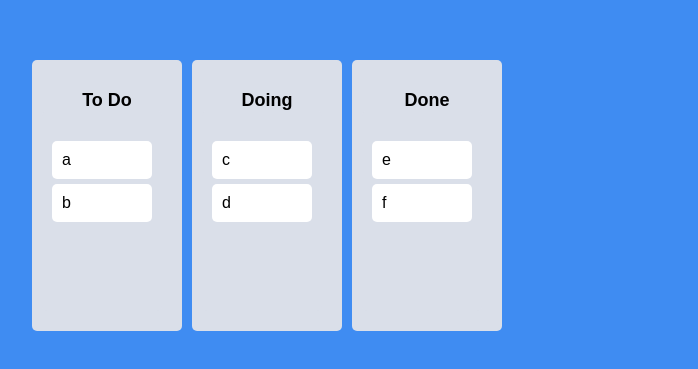
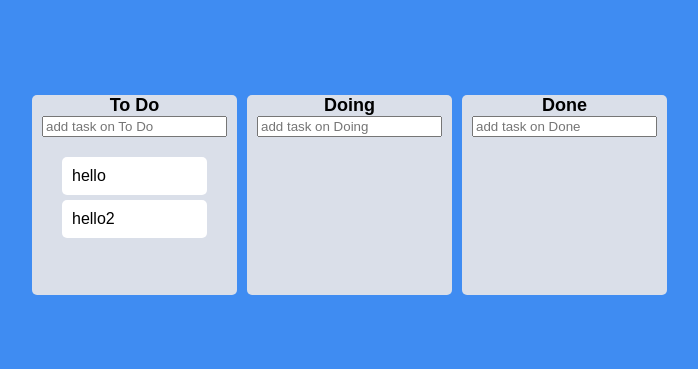
Before and after one commit to hyungjun-tech01/my-app, a React (Create React App) app: page / in a window 1280 px wide. Shown: the part 205-574 px from the top of the page, without its empty margins (368-1066 px from the left). Built offline with nearby package versions, Linux system fonts and the light colour scheme.

Commit message:
to do 입력

```diff
--- a/src/AppDnd.tsx
+++ b/src/AppDnd.tsx
@@ -34,17 +34,39 @@ function AppDnd() {
   const onDragEnd = (info:DropResult)=>{
       console.log(info);
       const {draggableId, destination, source} = info;
+      if(!destination) return;
+
      if(destination?.droppableId === source.droppableId){
        //we are same board
        setToDos(allBoard => {
+
         const copyToDos = [...allBoard[source.droppableId]];
+        const taskObj = copyToDos[source.index];
         // delet
         copyToDos.splice(source.index, 1);
+
         //if(destination?.draggableId) {}
-         copyToDos.splice(destination?.index, 0, draggableId);
+        copyToDos.splice(destination?.index, 0, taskObj);
+
         return {
           ...allBoard,
           [source.droppableId]:copyToDos,
+        }
+      });
+     }
+     if(destination.droppableId !== source.droppableId){
+       //cross board movement
+       setToDos( allBoard => {
+         const sourceBoard = [...allBoard[source.droppableId]];
+         const taskObj = sourceBoard[source.index];
+         const targetBoard = [...allBoard[destination.droppableId]];
+
+         sourceBoard.splice(source.index, 1);
+         targetBoard.splice(destination.index, 0, taskObj)
+         return{
+           ...allBoard,
+           [source.droppableId]:sourceBoard,
+           [destination.droppableId]:targetBoard,
          }
        });
      }
--- a/src/components/Board.tsx
+++ b/src/components/Board.tsx
@@ -1,14 +1,19 @@
 import {Droppable} from "react-beautiful-dnd";
 import styled from "styled-components";
 import DraggableCard from "./DraggableCard";
+import {useForm} from "react-hook-form";
+import IDndToDo from "./atoms";
 
 const Wrapper = styled.div`
-  padding : 20px 10px;
-  padding-top:30px;
+  padding : 00px 10px;
+  padding-top:0px;
+  padding-bottom : 10px;
   background-color : ${(props)=>props.theme.boardColor};
   border-radius : 5px;
   margin-right : 10px;
   min-height: 200px;
+  display:flex;
+  flex-direction : column;
 `;
 const Title = styled.h2`
   text-align:center;
@@ -17,24 +22,55 @@ const Title = styled.h2`
   font-size: 18px;
 `;
 
+interface IAreaProps{
+  isDraggingFromThis : boolean;
+  isDraggingOver : boolean;
+}
+const Area =styled.div<IAreaProps>`
+  background-color : ${props=>props.isDraggingOver ? "#dfe6e9":props.isDraggingFromThis ? "#b2bec3":"transparent "};
+  flex-grow : 1;
+  transition: background-color 0.5s ease-in-out;
+  padding:20px;
+`;
+const Form = styled.form`
+  width:100%;
+`;
 
 interface IBoardProps{
-    toDos:string[],
+    toDos:IDndToDo[],
     boardId:string;
 }
+interface IForm{
+  aaaa : string;
+};
+
 function Board({toDos, boardId}:IBoardProps){
+    const {register, setValue, handleSubmit} = useForm<IForm>();
+    const onValid = (data:IForm) => {
+      console.log(data);
+          setValue("aaaa", "");
+    };
     return (
       <Wrapper>
         <Title>{boardId}</Title>
+        <Form onSubmit={handleSubmit(onValid)}>
+          <input
+            {...register("aaaa", {required:true})}
+            type="text"
+            placeholder = {`add task on ${boardId}`}/>
+        </Form>
         <Droppable droppableId={boardId}>
-          {(magic)=>(
-            <Wrapper ref={magic.innerRef} {...magic.droppableProps} >
+          {(magic, snapshot)=>(
+            <Area
+              isDraggingOver={snapshot.isDraggingOver}
+              isDraggingFromThis = {Boolean(snapshot.draggingFromThisWith)}
+              ref={magic.innerRef} {...magic.droppableProps} >
               {toDos.map( (toDo, index)=> (
-                <DraggableCard key={toDo} index={index} toDo={toDo} />
+                <DraggableCard key={toDo.id} index={index} toDoId={toDo.id} toDoText={toDo.text} />
               ))
               }
               {magic.placeholder}
-            </Wrapper>
+            </Area>
           )}
         </Droppable>
       </Wrapper>
--- a/src/components/DraggableCard.tsx
+++ b/src/components/DraggableCard.tsx
@@ -3,23 +3,24 @@ import {Draggable} from "react-beautiful-dnd";
 import styled from "styled-components";
 import React from "react";
 
-const Card = styled.div`
-  background-color : ${(props)=> props.theme.cardColor};
+const Card = styled.div<{isDragging : boolean}>`
+  background-color : ${(props)=> props.isDragging ? "#74b9ff": props.theme.cardColor};
   padding : 10px 10px;
   border-radius : 5px;
   margin-bottom : 5px;
+  box-shadow : ${props => props.isDragging ? "0px 2px 5px rgba(0,0,0,0.5)" : "none"};
 `;
 interface IDraggableCardProps{
-    toDo:string;
+    toDoId:number;
+    toDoText:string;
     index:number;
 }
-function DraggableCard({toDo,index }: IDraggableCardProps){
-    console.log(toDo);
+function DraggableCard({toDoId, toDoText, index }: IDraggableCardProps){
     return (
-        <Draggable draggableId={toDo} index={index} key= {toDo}>
-                { (magic)=> (
-                  <Card ref={magic.innerRef} {...magic.draggableProps} {...magic.dragHandleProps} >
-                    {toDo}
+        <Draggable draggableId={toDoId as any} index={index} key= {toDoId}>
+                { (magic, snapshot)=> (
+                  <Card isDragging = {snapshot.isDragging} ref={magic.innerRef} {...magic.draggableProps} {...magic.dragHandleProps} >
+                    {toDoText}
                   </Card>
                 )}
         </Draggable>
--- a/src/components/atoms.tsx
+++ b/src/components/atoms.tsx
@@ -55,17 +55,20 @@ export const hourSelector = selector({
 
     }
 });
-
+export default interface IDnDToDo{
+    id:number;
+    text :string;
+};
 interface IToDoSate {
-    [key:string] : string[];
-}
+    [key:string] : IDnDToDo[];
+};
 export const  dndToDoState = atom <IToDoSate>(
     {
         key:"dndToDo",
         default:{
-            "To Do" : ["a", "b",],
-            "Doing" : ["c","d"],
-            "Done" : ["e","f",],
+            "To Do" : [{id:1, text:"hello"}, {id:2, text:"hello2"}],
+            "Doing" : [],
+            "Done" : [],
         },
     }
 );
```
Lines whose indentation alone changed are shown as unchanged.
